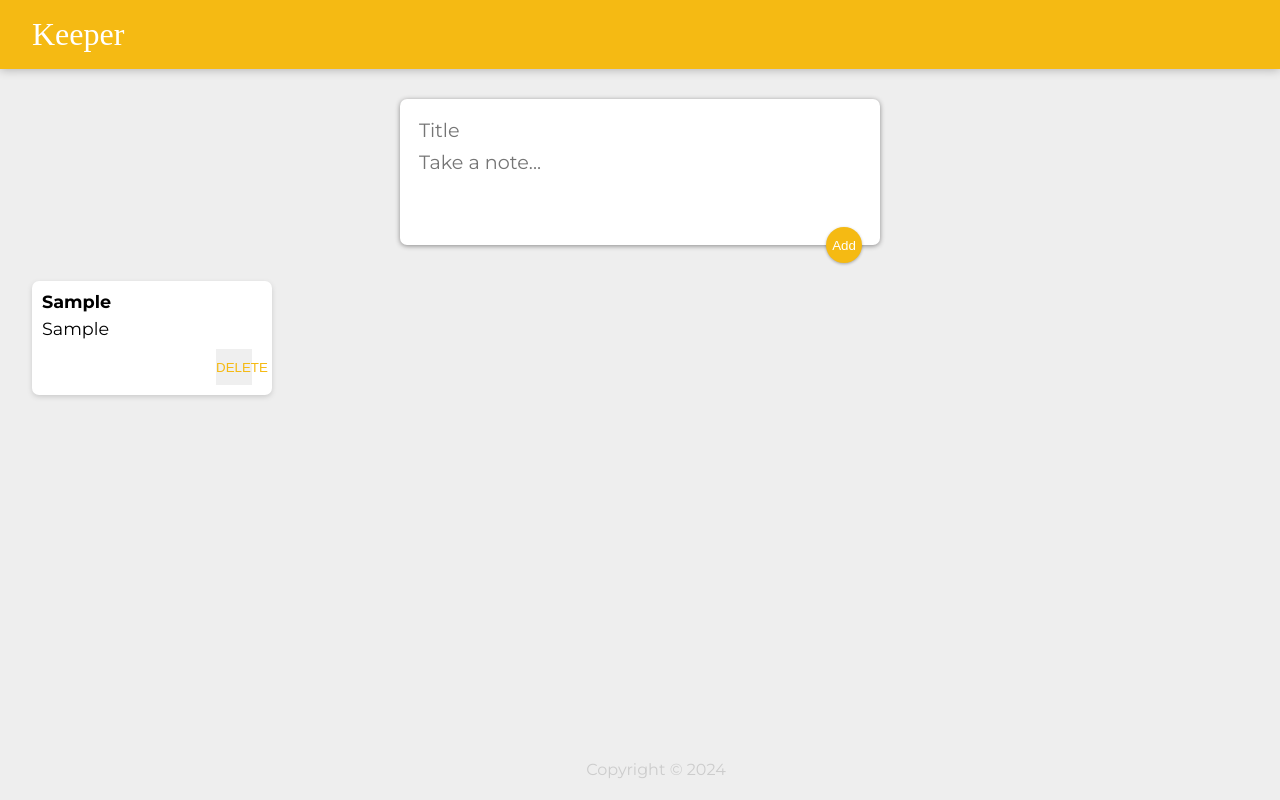
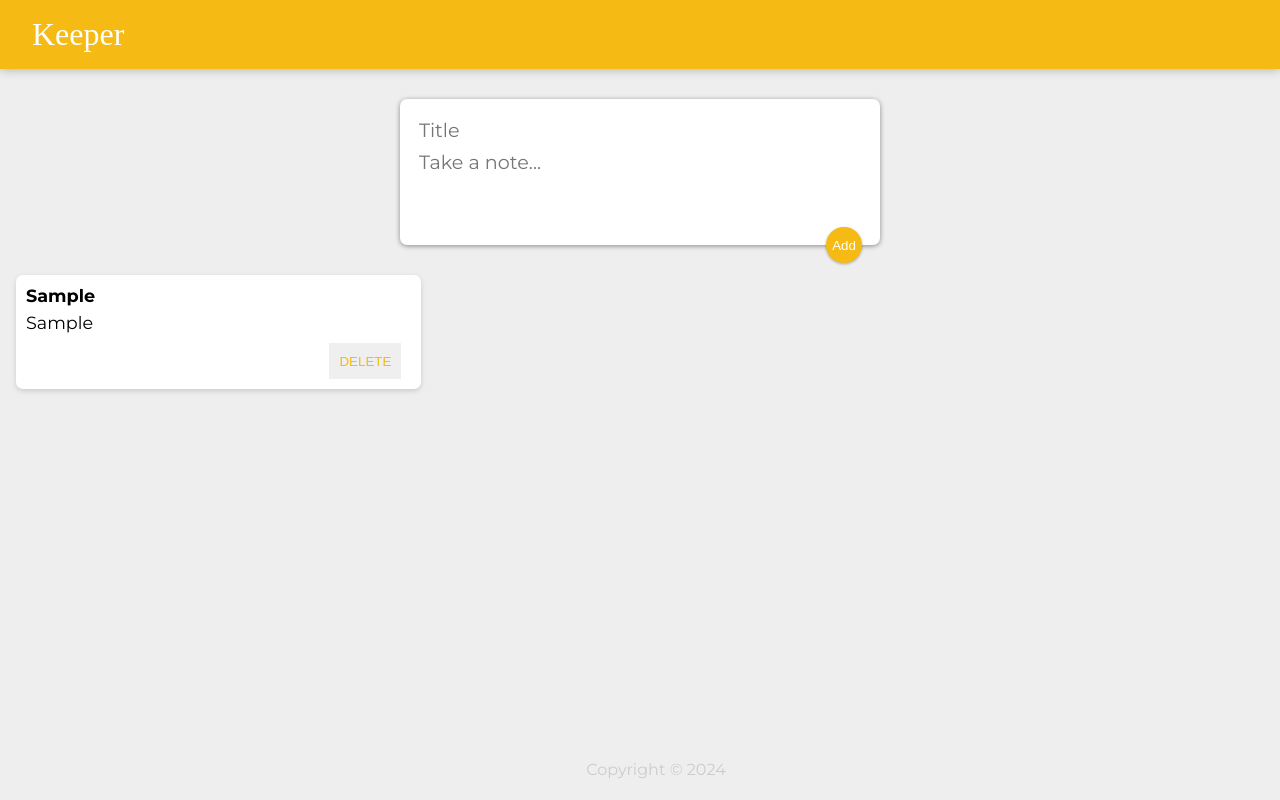
Before and after one commit to bbelbuken/react-keeper-app, a React (Create React App) app: page / in a window 1280 px wide. Both pictures are taken after typing "Sample", "Sample" into the empty fields and a click on the button "Add". Built offline with nearby package versions, Linux system fonts and the light colour scheme; a web font is replaced by a local one.

Commit message:
updated css

```diff
--- a/src/App.js
+++ b/src/App.js
@@ -23,6 +23,7 @@ function App() {
     <div className="App">
       <Header title="Keeper" />
       <CreateArea addItem={addItem} />
+      <div className="note-container">
       {noteList.map((item) => (
         <Note
           key={item.id}
@@ -30,6 +31,7 @@ function App() {
           deleteItem={deleteItem}
           />
       ))}
+      </div>
 
       <Footer />
     </div>
--- a/src/index.css
+++ b/src/index.css
@@ -38,13 +38,19 @@ footer {
 footer p {
   color: #ccc;
 }
+
+.note-container {
+  display: grid;
+  grid-template-columns: repeat(auto-fill, minmax(320px, 1fr));
+  gap: 16px;
+  margin-top: 30px;
+}
+
 .note {
   background: #fff;
   border-radius: 7px;
   box-shadow: 0 2px 5px #ccc;
   padding: 10px;
-  width: 240px;
-  margin: 16px;
   float: left;
 }
 .note h1 {
@@ -64,10 +70,11 @@ footer p {
   margin-right: 10px;
   color: #f5ba13;
   border: none;
-  width: 36px;
+  width: auto;
   height: 36px;
   cursor: pointer;
   outline: none;
+  padding: 10px;
 }
 
 form {
```
